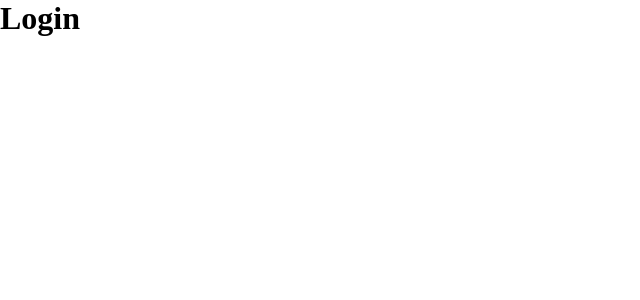
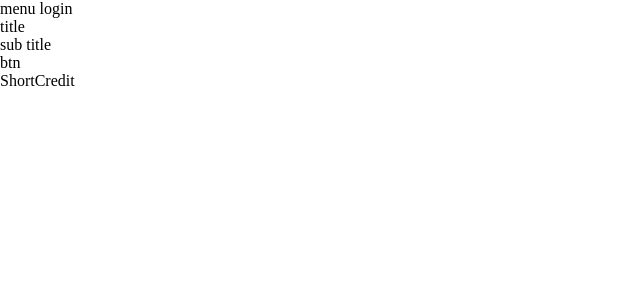
Before and after one commit to DuckAI-hackthon/duckAI-frontend, a Vue app: page /#/ in a window 1280 px wide. Shown: the top 300 px of the page, without its empty margins (0-640 px from the left). Built offline with nearby package versions, Linux system fonts and the light colour scheme.

Commit message:
chore/feat - adicionando componentes

```diff
--- /dev/null
+++ b/src/components/ButtonPrimary.vue
@@ -0,0 +1,13 @@
+<template lang="">
+    <div>
+        btn
+    </div>
+</template>
+<script>
+export default {
+
+}
+</script>
+<style lang="">
+
+</style>
--- /dev/null
+++ b/src/components/ContentainerComp.vue
@@ -0,0 +1,13 @@
+<template lang="">
+    <div>
+        <slot></slot>
+    </div>
+</template>
+<script>
+export default {
+
+}
+</script>
+<style lang="">
+
+</style>
--- /dev/null
+++ b/src/components/ShortCredit.vue
@@ -0,0 +1,13 @@
+<template lang="">
+    <div>
+        ShortCredit
+    </div>
+</template>
+<script>
+export default {
+
+}
+</script>
+<style lang="">
+
+</style>
--- /dev/null
+++ b/src/components/SubTitle.vue
@@ -0,0 +1,13 @@
+<template lang="">
+    <div>
+        sub title
+    </div>
+</template>
+<script>
+export default {
+
+}
+</script>
+<style lang="">
+
+</style>
--- /dev/null
+++ b/src/components/TitleSpecial.vue
@@ -0,0 +1,13 @@
+<template lang="">
+    <div>
+        title
+    </div>
+</template>
+<script>
+export default {
+
+}
+</script>
+<style lang="">
+
+</style>
--- /dev/null
+++ b/src/components/get-started/LoginGetSarted.vue
@@ -0,0 +1,13 @@
+<template>
+    <div>
+        menu login
+    </div>
+</template>
+<script>
+export default {
+
+}
+</script>
+<style lang="">
+
+</style>
--- a/src/router/index.js
+++ b/src/router/index.js
@@ -6,7 +6,17 @@ const router = createRouter({
     {
       path: '/',
       name: 'home',
+      component: () => import('../views/GetStartedView.vue')
+    },
+    {
+      path: '/login',
+      name: 'login',
       component: () => import('../views/LoginView.vue')
+    },
+    {
+      path: '/dashboard',
+      name: 'dashboard',
+      component: () => import('../views/DashboardView.vue')
     }
   ]
 })
--- a/src/views/DashboardView.vue
+++ b/src/views/DashboardView.vue
@@ -1,12 +1,12 @@
 <script>
-import NavTopo from '@/components/navbar-dashboard/NavTopo.vue'
-import NavLateral from '@/components/navbar-dashboard/NavLateral.vue'
+import TopNav from '@/components/navbar-dashboard/TopNav.vue'
+import SideNav from '@/components/navbar-dashboard/SideNav.vue'
 
 export default {
     name: 'DashBoard',
     components: {
-        NavTopo,
-        NavLateral
+        TopNav,
+        SideNav
     },
 }
 </script>
@@ -14,8 +14,8 @@ export default {
 <template>
     <div class="w-screen h-screen bg-black text-white">
         <header>
-            <NavTopo />
-            <NavLateral />
+            <TopNav />
+            <SideNav />
         </header>
         <main>
             DashBoard
--- /dev/null
+++ b/src/views/GetStartedView.vue
@@ -0,0 +1,44 @@
+<script>
+import LoginGetSarted from '@/components/get-started/LoginGetSarted.vue'
+import ShortCredit from '@/components/ShortCredit.vue'
+import TitleSpecial from '@/components/TitleSpecial.vue'
+import SubTitle from '@/components/SubTitle.vue'
+import ButtonPrimary from '@/components/ButtonPrimary.vue'
+import ContentainerComp from '@/components/ContentainerComp.vue'
+
+export default {
+    name: 'GetStarted',
+    components: {
+        LoginGetSarted,
+        ShortCredit,
+        TitleSpecial,
+        SubTitle,
+        ButtonPrimary,
+        ContentainerComp,
+    },
+    data() {
+        return {
+            title: 'Lorem Ipsum',
+            subTitle: 'Lorem Ipsum is simply dummy text of the printing and typesetting industry. Lorem Ipsum has been the industry\'s'
+        }
+    }
+}
+</script>
+
+<template>
+    <div class="w-screen h-screen bg-black text-white">
+        <header>
+            <LoginGetSarted />
+        </header>
+        <main>
+            <ContentainerComp>
+                <TitleSpecial />
+                <SubTitle  />
+                <ButtonPrimary />
+            </ContentainerComp>
+        </main>
+        <footer>
+            <ShortCredit />
+        </footer>
+    </div>
+</template>
--- a/src/views/LoginView.vue
+++ b/src/views/LoginView.vue
@@ -3,7 +3,9 @@
 
 <template>
     <h1>Login</h1>
-
+    <RouterLink to="/dashboard">Dashboard</RouterLink>
+    <RouterLink to="/home">home</RouterLink>
+    <router-link to="/login">Login</router-link>
 </template>
 
 <style scoped>
```
Also changed, not shown: src/components/navbar-dashboard/SideNav.vue (renamed from src/components/navbar-dashboard/NavLateral.vue), src/components/navbar-dashboard/TopNav.vue (renamed from src/components/navbar-dashboard/NavTopo.vue).
